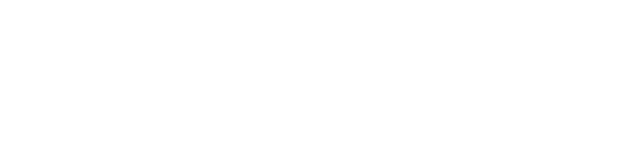
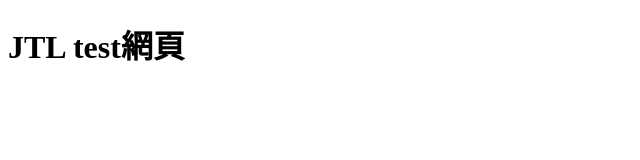
Before and after one commit to weijialin99/jtltest0502, a plain HTML site: page index_2.html in a window 1280 px wide. Shown: the whole page, without its empty margins (0-640 px from the left). Drawn offline with Linux system fonts and the light colour scheme.

Commit message:
加入<h1>標籤

```diff
--- a/index_2.html
+++ b/index_2.html
@@ -4,9 +4,9 @@
     <meta charset="UTF-8">
     <meta http-equiv="X-UA-Compatible" content="IE=edge">
     <meta name="viewport" content="width=device-width, initial-scale=1.0">
-    <title>JTLDocument2</title>
+    <title>JTLtest0502</title>
 </head>
 <body>
-
+    <h1>JTL test網頁</h1>
 </body>
 </html>
```
